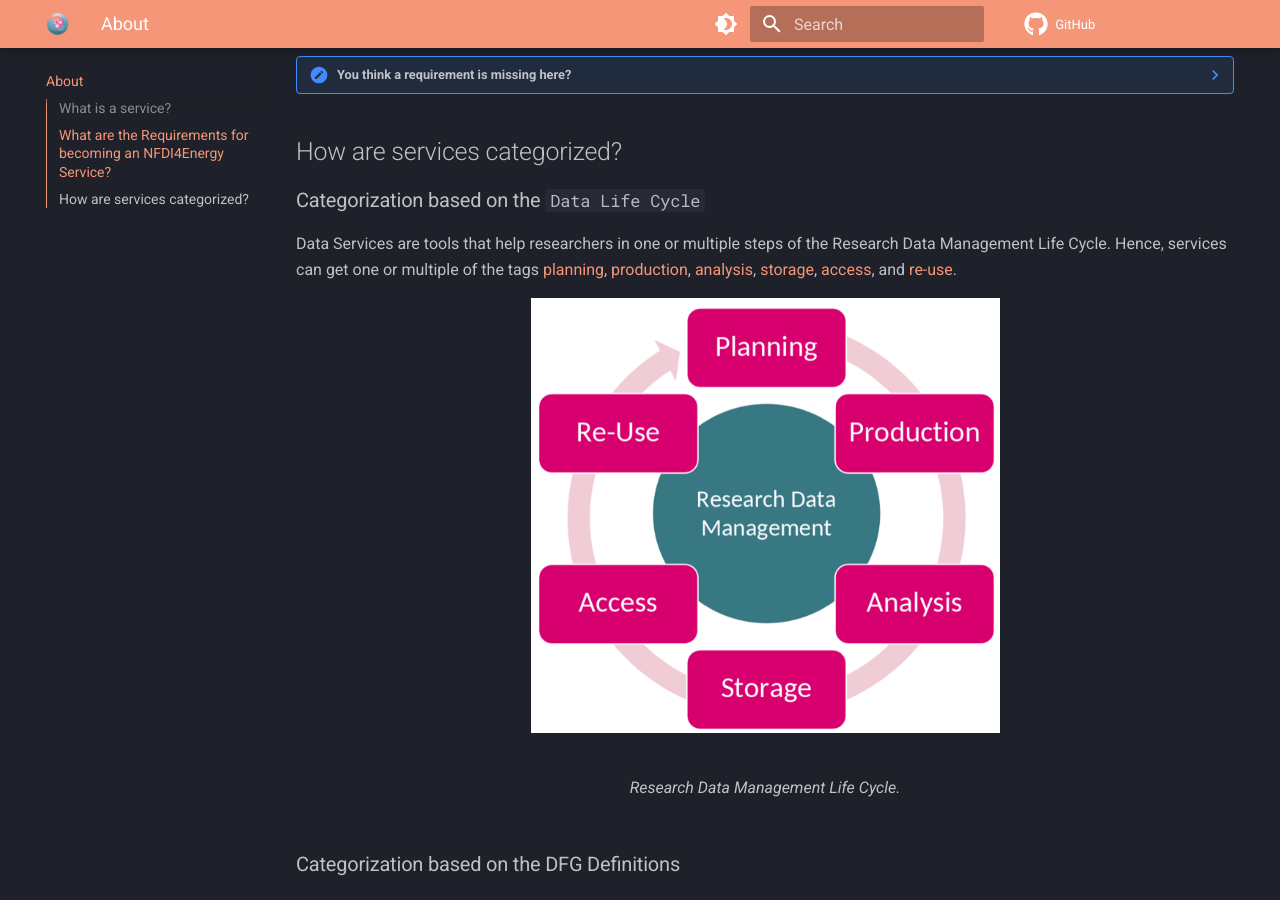
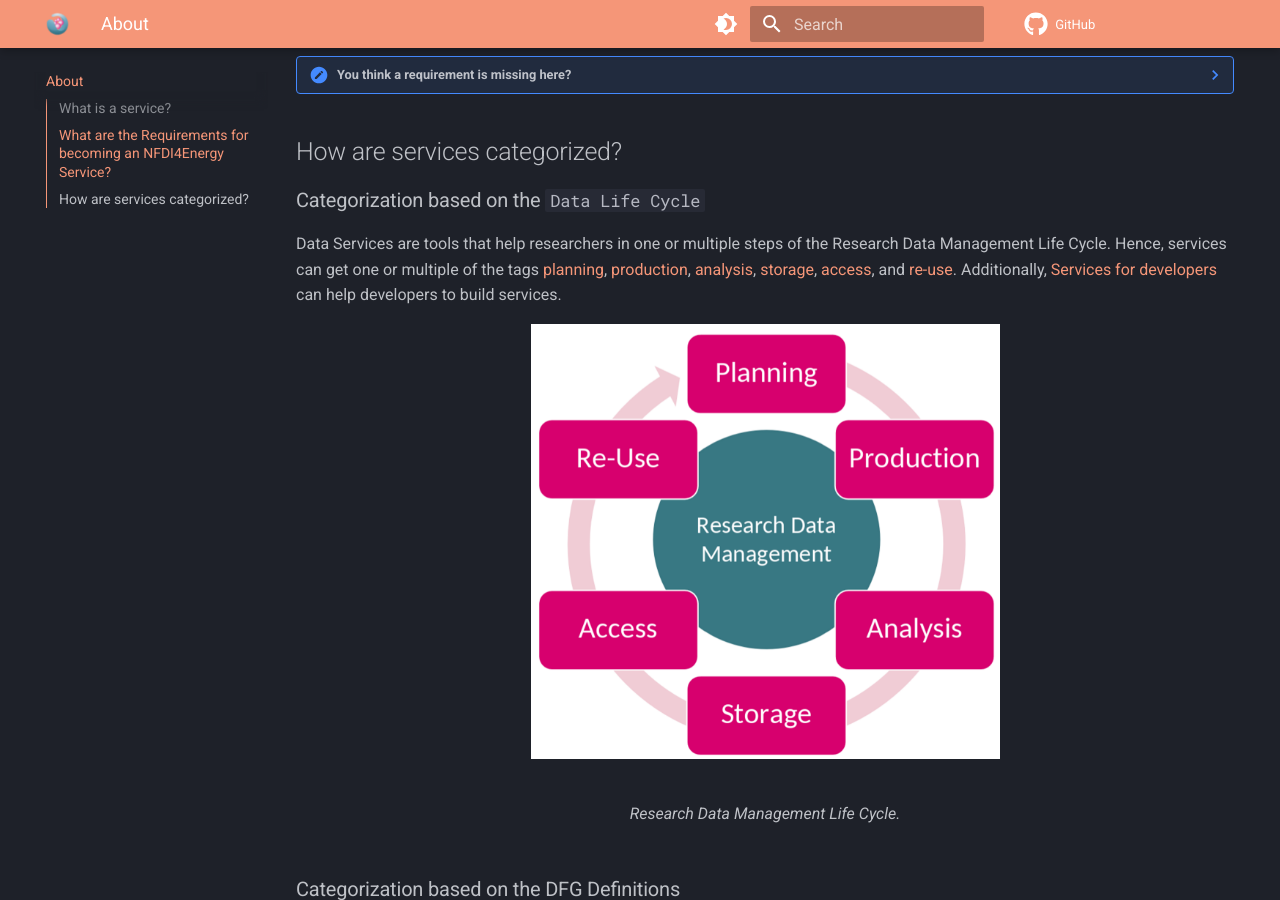
Before and after one commit to NFDI4Energy/service-portfolio, an MkDocs documentation site: the page built from docs/about.md, in a window 1280 px wide and 900 px high, scrolled down 802 px. Built offline with MkDocs 1.6.1 and Material for MkDocs 9.7.7, drawn with Linux system fonts in a browser that asks for light colours; comment, search, counter and statistics services are not loaded.

Commit message:
Add dev services to about page

```diff
--- a/docs/about.md
+++ b/docs/about.md
@@ -30,7 +30,7 @@ This site collects data services that are relevant in the energy domain. To appe
 
 ### Categorization based on the `Data Life Cycle`
 
-Data Services are tools that help researchers in one or multiple steps of the Research Data Management Life Cycle. Hence, services can get one or multiple of the tags [planning](categories.md/#dlcplanning), [production](categories.md/#dlcproduction), [analysis](categories.md/#dlcanalysis), [storage](categories.md/#dlcstorage), [access](categories.md/#dlcaccess), and [re-use](categories.md/#dlcre-use).
+Data Services are tools that help researchers in one or multiple steps of the Research Data Management Life Cycle. Hence, services can get one or multiple of the tags [planning](categories.md/#dlcplanning), [production](categories.md/#dlcproduction), [analysis](categories.md/#dlcanalysis), [storage](categories.md/#dlcstorage), [access](categories.md/#dlcaccess), and [re-use](categories.md/#dlcre-use). Additionally, [Services for developers](categories.md/#dev) can help developers to build services.
 
 <figure markdown="span">
   ![Image](assets/nfdi4energy_datalifecycle.png){width="50%" }
```
